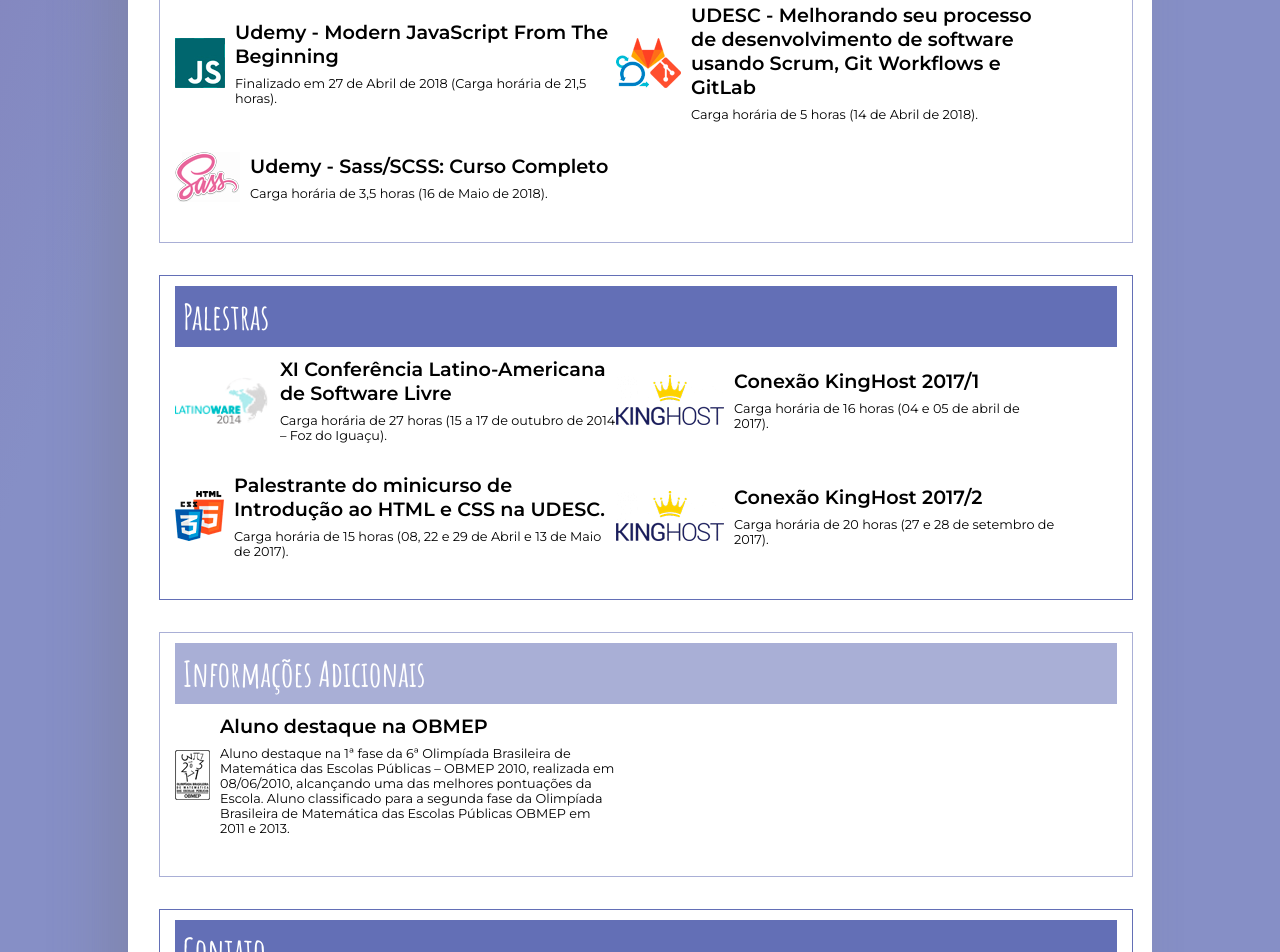
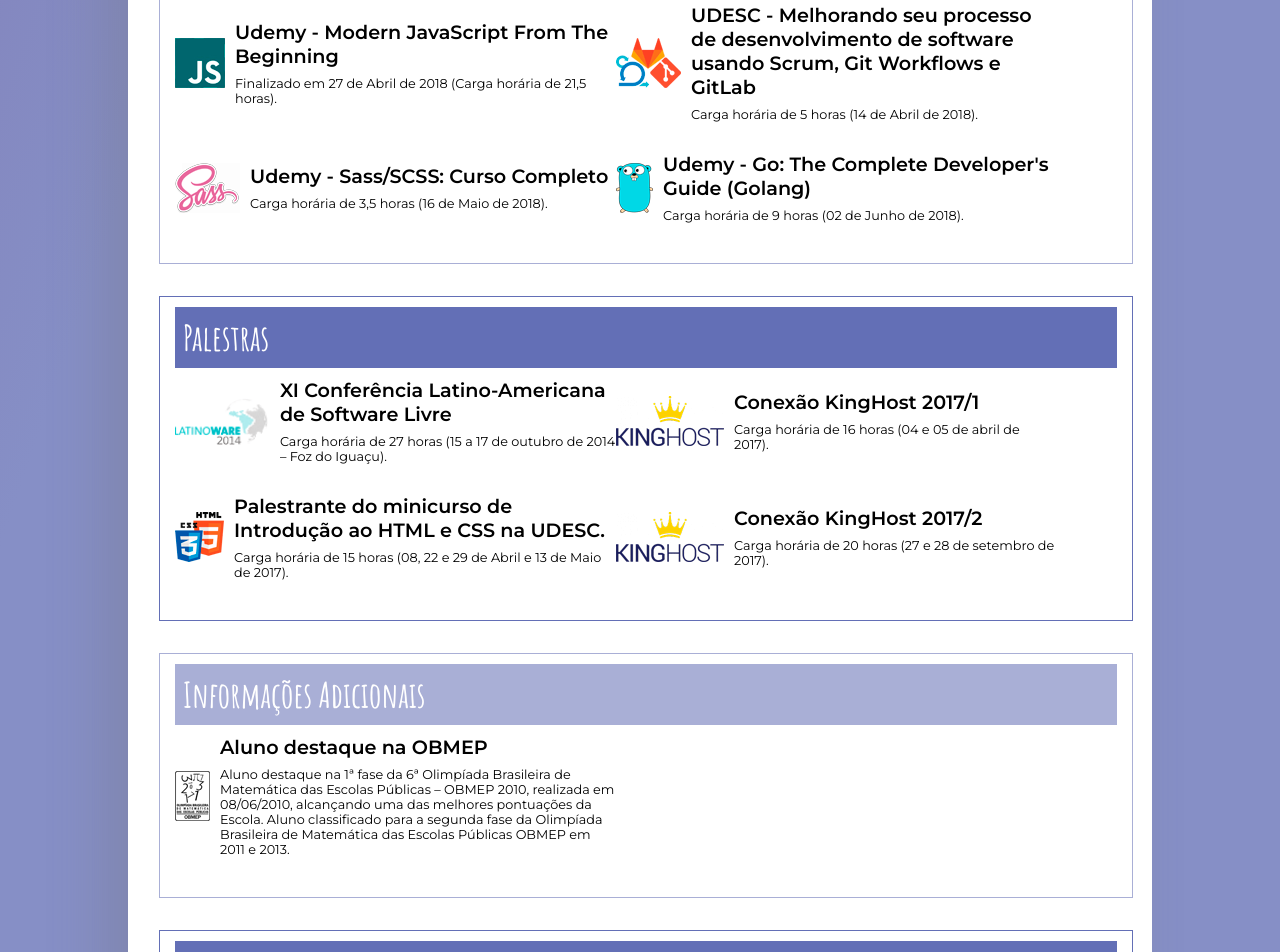
Before and after one commit to lucasfloriani/curriculum-vitae-old, a website built with webpack: page index.html in a window 1280 px wide. Shown: the part 2393-3345 px from the top of the page. Built offline with nearby package versions, Linux system fonts and the light colour scheme.

Commit message:
Add info about golang course

```diff
--- a/index.html
+++ b/index.html
@@ -288,6 +288,17 @@
               </p>
             </figcaption>
           </li>
+          <li class="list__item">
+            <figure>
+              <img src="dist/img/cursos/golang.png" alt="Logo Go: The Complete Developer's Guide (Golang)" class="list__item__image">
+            </figure>
+            <figcaption>
+              <h6 class="list__item__title">Udemy - Go: The Complete Developer's Guide (Golang)</h6>
+              <p class="list__item__text">
+                Carga horária de 9 horas (02 de Junho de 2018).
+              </p>
+            </figcaption>
+          </li>
         </ul>
       </section>
 
```
Also changed, not shown: dist/img/cursos/golang.png (added).
